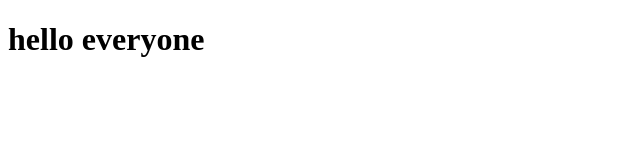
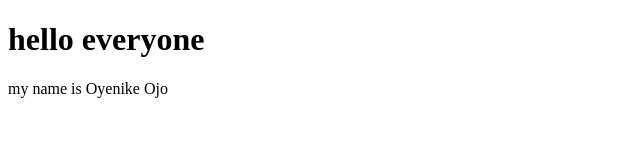
Before and after one commit to oyenikekniche/testing, a plain HTML site: page index.html in a window 1280 px wide. Shown: the whole page, without its empty margins (0-640 px from the left). Drawn offline with Linux system fonts and the light colour scheme.

Commit message:
Add personal introduction to index.html
Added a personal introduction to the HTML file.

```diff
--- a/index.html
+++ b/index.html
@@ -10,5 +10,7 @@
         hello everyone
 
 </h1>
+
+    my name is Oyenike Ojo
 </body>
 </html>
```
